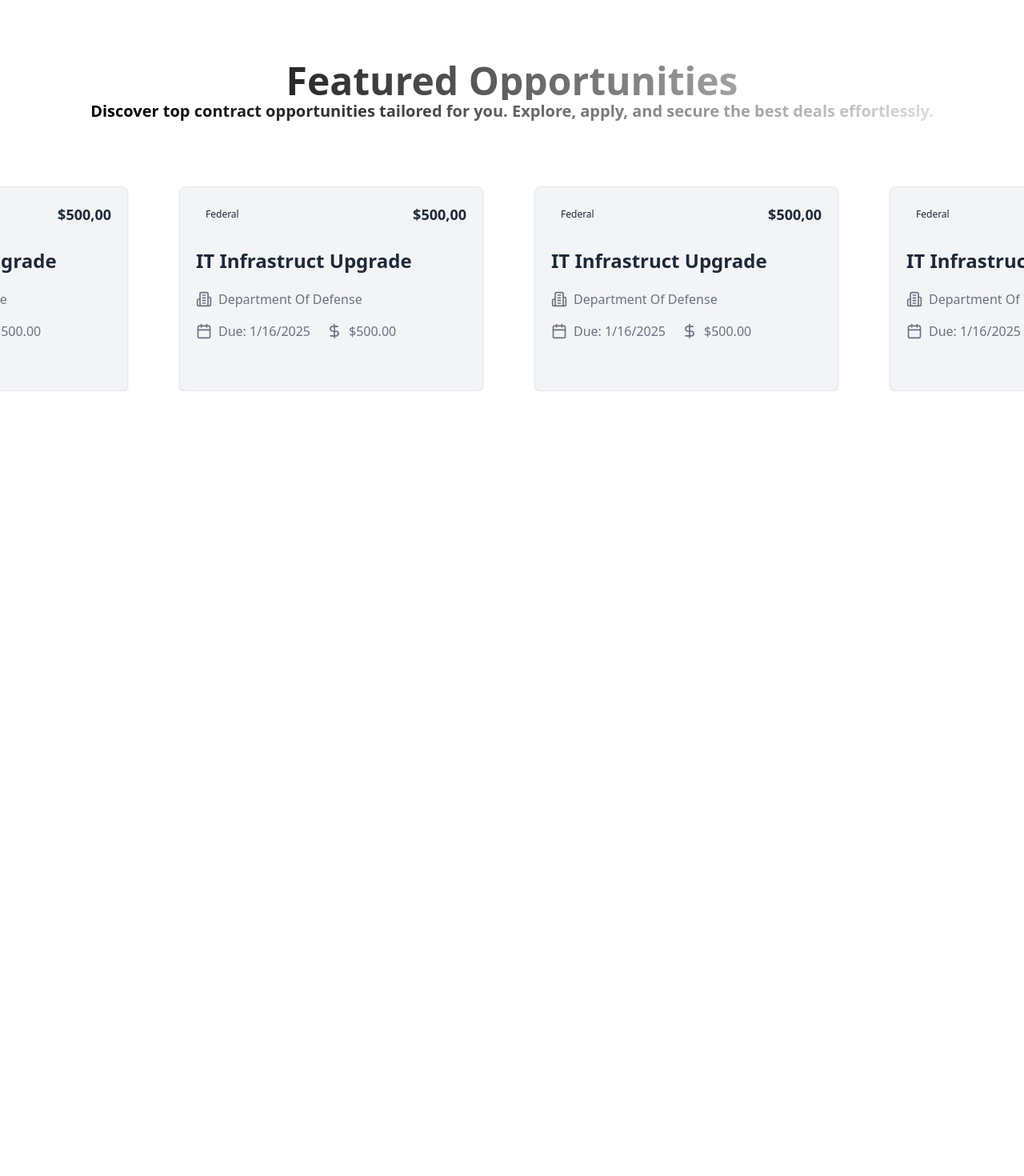
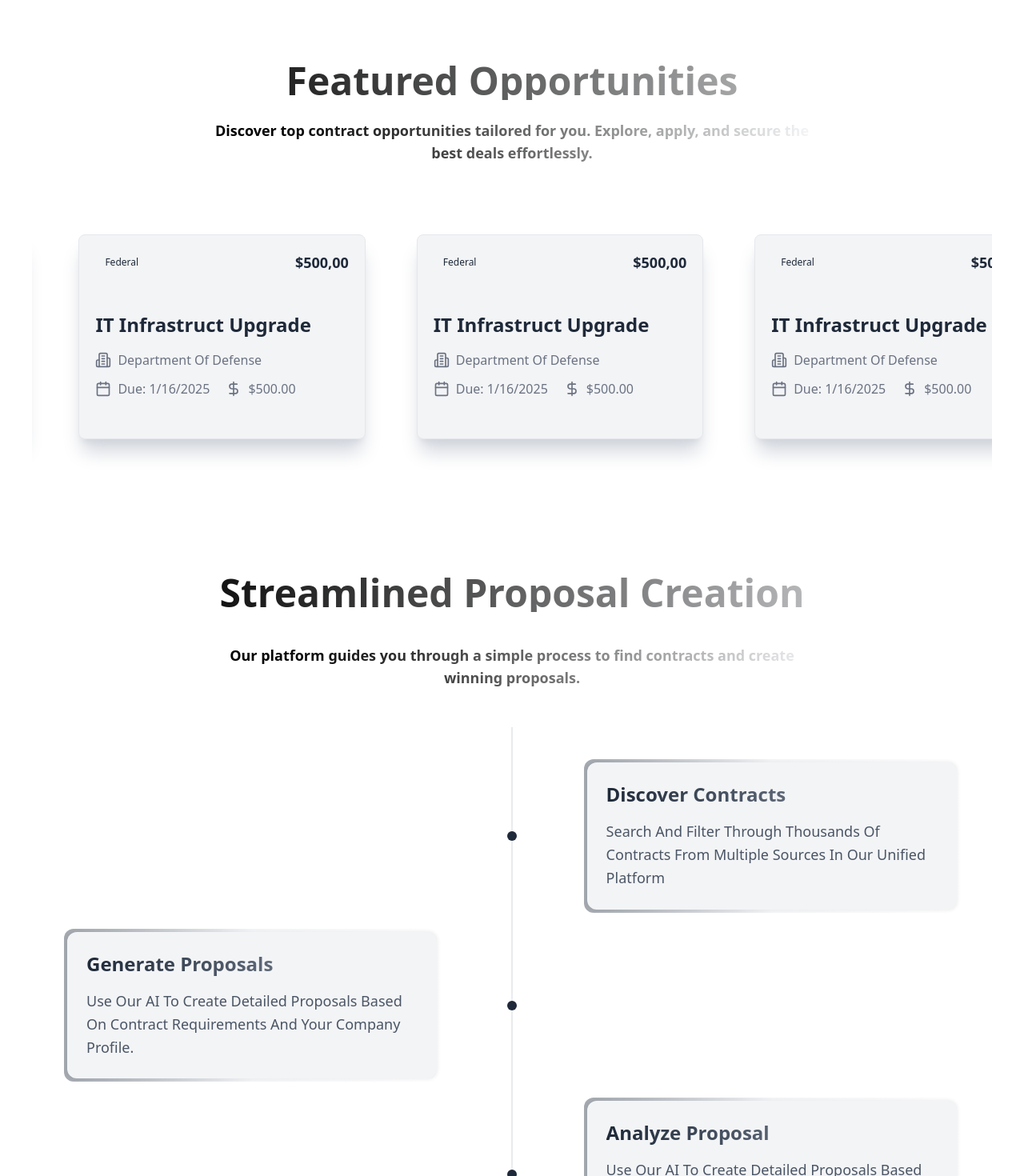
Before and after one commit to MohammedRasif/Zoomyteck, a React (Vite) app: page / in a window 1280 px wide. Shown: the part 740-2210 px from the top of the page at 80% size. Before the commit the page ends 1269 px from the top, so only its background shows below. Built offline with nearby package versions, Linux system fonts and the light colour scheme.

Commit message:
create stremaline section

```diff
--- a/src/component/Home/Home.jsx
+++ b/src/component/Home/Home.jsx
@@ -1,6 +1,7 @@
 import Navbar from "../Navbar/Navbar";
 import Banner from "../Pages/Banner";
 import Featured from "../Pages/Featured";
+import Streamlined from "../Pages/Streamlined";
 
 const Home = () => {
     return (
@@ -8,6 +9,7 @@ const Home = () => {
            <Navbar></Navbar>
            <Banner></Banner>
            <Featured></Featured>
+           <Streamlined></Streamlined>
         </div>
     );
 }
--- a/src/component/Pages/Featured.jsx
+++ b/src/component/Pages/Featured.jsx
@@ -1,6 +1,6 @@
-import { Building2, Calendar, DollarSign } from "lucide-react"
-import Marquee from "react-fast-marquee"
-import { useDarkMood } from "../../context/ThemeContext"
+import { Building2, Calendar, DollarSign } from "lucide-react";
+import Marquee from "react-fast-marquee";
+import { useDarkMood } from "../../context/ThemeContext";
 
 // Project data object
 const projects = [
@@ -58,67 +58,93 @@ const projects = [
         dueDate: "1/16/2025",
         budget: "$500.00",
     },
-]
+];
 
 const Featured = () => {
-  const { darkMode } = useDarkMood() // Get darkMode state from context
+    const { darkMode } = useDarkMood(); // Get darkMode state from context
 
     return (
-    <div className={`pt-20 ${darkMode ? "bg-black text-white" : "bg-white text-gray-800"} transition-colors`}>
+        <div
+            className={`pt-10 sm:pt-16 md:pt-20 px-4 sm:px-6 md:px-8 lg:px-10 ${darkMode ? "bg-black text-white" : "bg-white text-gray-800"
+                } transition-colors`}
+        >
             <h1
-        className={`text-5xl text-center bg-gradient-to-r ${
-          darkMode ? "from-white to-gray-500" : "from-black to-gray-50"
-        } text-transparent bg-clip-text font-bold`}
+                className={`text-3xl sm:text-4xl md:text-5xl text-center bg-gradient-to-r ${darkMode ? "from-white to-gray-500" : "from-black to-gray-50"
+                    } text-transparent bg-clip-text font-bold mb-4 sm:mb-6`}
             >
                 Featured Opportunities
             </h1>
             <p
-        className={`text-center bg-gradient-to-r ${
-          darkMode ? "from-white to-gray-500" : "from-black to-gray-50"
-        } text-transparent bg-clip-text font-bold text-base sm:text-lg md:text-xl mb-10`}
+                className={`text-center bg-gradient-to-r ${darkMode ? "from-white to-gray-500" : "from-black to-gray-50"
+                    } text-transparent bg-clip-text font-bold text-sm sm:text-base md:text-lg mb-8 sm:mb-10 md:mb-12 max-w-3xl mx-auto`}
             >
                 Discover top contract opportunities tailored for you. Explore, apply, and secure the best deals effortlessly.
             </p>
 
-      {/* react marquee section */}
-      <div className="py-10 overflow-hidden">
-        <Marquee speed={70} pauseOnHover={true} gradient={false} delay={2}>
+            {/* React Marquee Section */}
+            <div className="py-6 sm:py-8 md:py-10 overflow-hidden">
+                <Marquee
+                    speed={100}
+                    pauseOnHover={true}
+                    gradient={false}
+                    delay={2}
+                    className="flex items-center"
+                >
                     {projects.map((project) => (
-            <div key={project.id} className="mx-8" style={{ width: "28vw", minWidth: "380px", maxWidth: "450px" }}>
+                        <div
+                            key={project.id}
+                            className="mx-2 sm:mx-4 md:mx-6 lg:mx-8 cursor-pointer pb-20"
+                            style={{
+                                width: "clamp(300px, 28vw, 450px)", // Responsive width using clamp
+                            }}
+                        >
                             {/* Custom Card Component */}
                             <div
-                className={`rounded-lg border shadow-sm overflow-hidden h-64 ${
-                  darkMode ? "bg-zinc-900 border-zinc-800 text-white" : "bg-gray-100 border-gray-200 text-gray-800"
-                }`}
+                                className={`rounded-lg border shadow-xl overflow-hidden h-56 sm:h-60 md:h-64   ${darkMode
+                                        ? "bg-zinc-900 border-zinc-800 text-white shadow-gray-500/50"
+                                        : "bg-gray-100 border-gray-200 text-gray-800 shadow-gray-300"
+                                    } transition-shadow duration-300 hover:shadow-2xl`}
                             >
                                 {/* Card Header */}
-                <div className="flex items-center justify-between p-5 pb-2">
+                                <div className="flex items-center justify-between p-3 sm:p-4 md:p-5 pb-2">
                                     {/* Custom Badge */}
                                     <div
-                    className={`px-3 py-1 rounded-md text-xs font-medium ${
-                      darkMode ? "bg-zinc-800 text-white" : "bg-gray-100 text-gray-800"
+                                        className={`px-2 sm:px-3 py-1 rounded-md text-xs font-medium ${darkMode ? "bg-zinc-800 text-white" : "bg-gray-100 text-gray-800"
                                             }`}
                                     >
                                         {project.type}
                                     </div>
-                  <span className="text-lg font-semibold">{project.amount}</span>
+                                    <span className="text-sm sm:text-base md:text-lg font-semibold">
+                                        {project.amount}
+                                    </span>
                                 </div>
 
                                 {/* Card Content */}
-                <div className="p-5 pt-3 space-y-5">
-                  <h3 className="text-2xl font-semibold mt-2">{project.title}</h3>
+                                <div className="p-3 sm:p-4 md:p-5 pt-2 sm:pt-3 space-y-3 sm:space-y-4">
+                                    <h3 className="text-lg sm:text-xl md:text-2xl font-semibold mt-1 sm:mt-2">
+                                        {project.title}
+                                    </h3>
 
-                  <div className={`space-y-4 text-sm ${darkMode ? "text-zinc-400" : "text-gray-500"}`}>
+                                    <div
+                                        className={`space-y-2 sm:space-y-3 text-xs sm:text-sm ${darkMode ? "text-zinc-400" : "text-gray-500"
+                                            }`}
+                                    >
                                         <div className="flex items-center gap-2">
-                      <Building2 className="w-5 h-5" />
-                      <span className="text-base">{project.department}</span>
+                                            <Building2 className="w-4 h-4 sm:w-5 sm:h-5" />
+                                            <span className="text-xs sm:text-sm md:text-base">
+                                                {project.department}
+                                            </span>
                                         </div>
 
-                    <div className="flex items-center gap-2">
-                      <Calendar className="w-5 h-5" />
-                      <span className="text-base">Due: {project.dueDate}</span>
-                      <DollarSign className="w-5 h-5 ml-3" />
-                      <span className="text-base">{project.budget}</span>
+                                        <div className="flex items-center gap-2 flex-wrap">
+                                            <Calendar className="w-4 h-4 sm:w-5 sm:h-5" />
+                                            <span className="text-xs sm:text-sm md:text-base">
+                                                Due: {project.dueDate}
+                                            </span>
+                                            <DollarSign className="w-4 h-4 sm:w-5 sm:h-5 ml-2 sm:ml-3" />
+                                            <span className="text-xs sm:text-sm md:text-base">
+                                                {project.budget}
+                                            </span>
                                         </div>
                                     </div>
                                 </div>
@@ -128,7 +154,7 @@ const Featured = () => {
                 </Marquee>
             </div>
         </div>
-  )
-}
+    );
+};
 
-export default Featured
+export default Featured;
--- /dev/null
+++ b/src/component/Pages/Streamlined.jsx
@@ -0,0 +1,136 @@
+import { useDarkMood } from "../../context/ThemeContext";
+
+const Streamlined = () => {
+    const { darkMode } = useDarkMood(); // Get darkMode state from context
+
+    const steps = [
+        {
+            id: 1,
+            title: "Discover Contracts",
+            description: "Search And Filter Through Thousands Of Contracts From Multiple Sources In Our Unified Platform",
+            position: "right",
+        },
+        {
+            id: 2,
+            title: "Generate Proposals",
+            description: "Use Our AI To Create Detailed Proposals Based On Contract Requirements And Your Company Profile.",
+            position: "left",
+        },
+        {
+            id: 3,
+            title: "Analyze Proposal",
+            description: "Use Our AI To Create Detailed Proposals Based On Contract Requirements And Your Company Profile.",
+            position: "right",
+        },
+        {
+            id: 4,
+            title: "Submit & Track",
+            description: "Use Our AI To Create Detailed Proposals Based On Contract Requirements And Your Company Profile.",
+            position: "left",
+        },
+    ];
+
+    return (
+        <div
+            className={`pt-6 sm:pt-8 md:pt-10 lg:pt-12 px-4 sm:px-6 md:px-8 lg:px-10 ${
+                darkMode ? "bg-black text-white" : "bg-white text-gray-800"
+            } transition-colors`}
+        >
+            <h1
+                className={`text-2xl sm:text-3xl md:text-4xl lg:text-5xl text-center bg-gradient-to-r ${
+                    darkMode ? "from-white to-gray-500" : "from-black to-gray-100"
+                } text-transparent bg-clip-text font-bold mb-4 sm:mb-6 md:mb-8 lg:mb-10`}
+            >
+                Streamlined Proposal Creation
+            </h1>
+            <p
+                className={`text-center bg-gradient-to-r ${
+                    darkMode ? "from-white to-gray-500" : "from-black to-gray-100"
+                } text-transparent bg-clip-text font-bold text-xs sm:text-sm md:text-base lg:text-lg mb-6 sm:mb-8 md:mb-10 lg:mb-12 max-w-3xl mx-auto`}
+            >
+                Our platform guides you through a simple process to find contracts and create winning proposals.
+            </p>
+
+            <div className="p-4 sm:p-6 md:p-8 lg:p-10 relative">
+                {/* Vertical Line */}
+                <div
+                    className={`absolute left-1/2 top-0 bottom-0 w-[1px] ${
+                        darkMode ? "bg-white/30" : "bg-gray-300"
+                    } transform -translate-x-1/2 hidden md:block`} // Hide on small screens
+                />
+
+                <div className="max-w-7xl mx-auto relative">
+                    {steps.map((step, index) => (
+                        <div
+                            key={step.id}
+                            className="relative mb-8 sm:mb-5 md:mb-5 lg:mb-5 flex flex-col md:flex-row items-center md:items-stretch"
+                        >
+                            {/* Connection Dot */}
+                            <div
+                                className={`absolute left-1/2 top-1/2 w-2 sm:w-3 h-2 sm:h-3 ${
+                                    darkMode ? "bg-white" : "bg-gray-800"
+                                } rounded-full transform -translate-x-1/2 -translate-y-1/2 z-10 shadow-[0_0_10px_4px_rgba(255,255,255,0.3)] hidden md:block`} // Hide on small screens
+                            />
+
+                            {/* Card */}
+                            <div
+                                className={`relative w-full sm:w-[90%] md:w-[42%] rounded-xl inset-0 bg-gradient-to-r ${
+                                    darkMode
+                                        ? "from-white via-gray-900 to-black"
+                                        : "from-gray-800/40 via-gray-100 to-white"
+                                } p-[2px] sm:p-[3px] md:p-[4px] ${
+                                    step.position === "left"
+                                        ? "md:mr-auto md:ml-0"
+                                        : "md:ml-auto md:mr-0"
+                                } mx-auto order-2 md:order-none`}
+                            >
+                                <div className="relative group transition-all duration-500">
+                                    {/* Glowing border effect */}
+                                    <div
+                                        className={`absolute -inset-[1px] bg-gradient-to-r ${
+                                            darkMode
+                                                ? "from-white/40 via-white/20 to-white/40"
+                                                : "from-gray-800/40 via-gray-800/20 to-gray-800/40"
+                                        } rounded-xl blur-[2px] opacity-20 group-hover:opacity-100 group-hover:blur-[3px] transition-all duration-500`}
+                                    />
+                                    {/* Additional glow layers for more intense effect */}
+                                    <div
+                                        className={`absolute -inset-[2px] bg-gradient-to-r ${
+                                            darkMode
+                                                ? "from-white/20 via-white/10 to-white/20"
+                                                : "from-gray-800/20 via-gray-800/10 to-gray-800/20"
+                                        } rounded-xl blur-[4px] opacity-0 group-hover:opacity-100 transition-all duration-500`}
+                                    />
+
+                                    {/* Card content */}
+                                    <div
+                                        className={`relative bg-opacity-80 backdrop-blur-sm rounded-xl p-3 sm:p-4 md:p-5 lg:p-6 cursor-pointer border-amber-400 ${
+                                            darkMode ? "bg-zinc-900 border-white/10" : "bg-gray-100 border-gray-200"
+                                        }`}
+                                    >
+                                        <h3
+                                            className={`text-lg sm:text-xl md:text-2xl lg:text-2xl font-bold text-transparent bg-clip-text bg-gradient-to-r ${
+                                                darkMode ? "from-white to-white/90" : "from-gray-800 to-gray-400"
+                                            } mb-2 sm:mb-3 md:mb-4`}
+                                        >
+                                            {step.title}
+                                        </h3>
+                                        <p
+                                            className={`text-xs sm:text-sm md:text-base lg:text-lg ${
+                                                darkMode ? "text-gray-400" : "text-gray-600"
+                                            } leading-relaxed`}
+                                        >
+                                            {step.description}
+                                        </p>
+                                    </div>
+                                </div>
+                            </div>
+                        </div>
+                    ))}
+                </div>
+            </div>
+        </div>
+    );
+};
+
+export default Streamlined;
```
Lines whose indentation alone changed are shown as unchanged.
